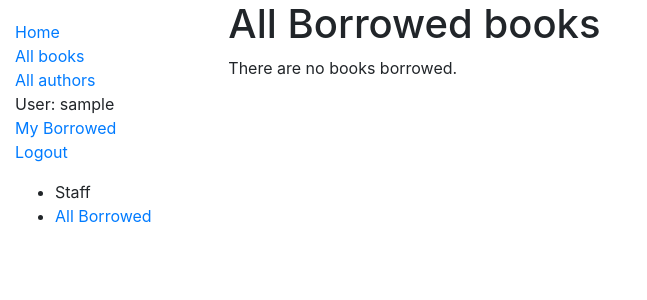
After one commit to nguyenminhdan2019/Tutorial-Django2, a Django app: page /catalog/borrowed/ in a window 1280 px wide. The commit adds this page. Shown: the top 300 px of the page, without its empty margins (0-647 px from the left). Run offline with Django 3.2, Linux system fonts and the light colour scheme; the visitor is signed in with stand-in values (Sample User, id 1); data that the repository does not hold is empty; some libraries are stand-ins or nearby versions.

Commit message:
add all borrowed book for staff

```diff
--- a/locallibrary/catalog/templates/base_generic.html
+++ b/locallibrary/catalog/templates/base_generic.html
@@ -26,6 +26,12 @@
             <li><a href="{% url 'login'%}?next={{request.path}}">Login</a></li>
           {% endif %}
         </ul>
+        <ul>
+          {% if perms.catalog.can_mark_returned %}
+            <li>Staff</>
+            <li><a href="{% url 'all-borrowed' %}">All Borrowed</a></li>
+          {% endif %}
+        </ul>
 
      {% endblock %}
       </div>
--- /dev/null
+++ b/locallibrary/catalog/templates/list_borrowed.html
@@ -0,0 +1,19 @@
+{% extends "base_generic.html" %}
+
+{% block content %}
+    <h1>All Borrowed books</h1>
+
+    {% if bookinstance_list %}
+    <ul>
+
+      {% for bookinst in bookinstance_list %}
+      <li class="{% if bookinst.is_overdue %}text-danger{% endif %}">
+        <a href="{% url 'book-detail' bookinst.book.pk %}">{{bookinst.book.title}}</a> ({{ bookinst.due_back }})
+      </li>
+      {% endfor %}
+    </ul>
+
+    {% else %}
+      <p>There are no books borrowed.</p>
+    {% endif %}
+{% endblock %}
--- a/locallibrary/catalog/urls.py
+++ b/locallibrary/catalog/urls.py
@@ -9,4 +9,5 @@ urlpatterns = [
     path('authors/', views.AuthorListView.as_view(), name = 'authors'),
     path('author/<int:pk>',views.AuthorDetailView.as_view(), name='author-detail'),
     path('mybooks/', views.LoanedBooksByUserListView.as_view(), name='my-borrowed'),
+    path('borrowed/', views.LoanedBooksListView.as_view(), name='all-borrowed'),
 ]
--- a/locallibrary/catalog/views.py
+++ b/locallibrary/catalog/views.py
@@ -1,6 +1,8 @@
 from django.shortcuts import render
 from catalog.models import Book, BookInstance, Author, Genre
 from django.views import generic
+from django.contrib.auth.mixins import LoginRequiredMixin
+
 def index(request):
     """View function for home page of site."""
     # Generate counts of some of the main objects
@@ -38,12 +40,32 @@ class BookListView(generic.ListView):
 class BookDetailView(generic.DetailView):
     model = Book
     template_name = 'book_detail.html'
+
 class AuthorListView(generic.ListView):
     model = Author
     context_object_name = 'author_list'
     queryset = Author.objects.all()
     template_name = 'author_list.html'
     paginate_by = 5
+
 class AuthorDetailView(generic.DetailView):
     model = Author
     template_name = 'author_detail.html'
+
+
+class LoanedBooksByUserListView(LoginRequiredMixin, generic.ListView):
+    """Generic class-based view listing books on loan to current user."""
+    model = BookInstance
+    template_name ='bookinstance_list_borrowed_user.html'
+    paginate_by = 10
+    # context_object_name = 'bookinstance_list'
+
+    def get_queryset(self):
+        return BookInstance.objects.filter(borrower=self.request.user).order_by('due_back')
+
+class LoanedBooksListView(LoginRequiredMixin, generic.ListView):
+    model = BookInstance
+    template_name = 'list_borrowed.html'
+    paginate_by = 10
+    def get_queryset(self):
+        return BookInstance.objects.all()
```
Also changed, not shown: locallibrary/catalog/admin.py (line endings or trailing spaces), 1 other file.
